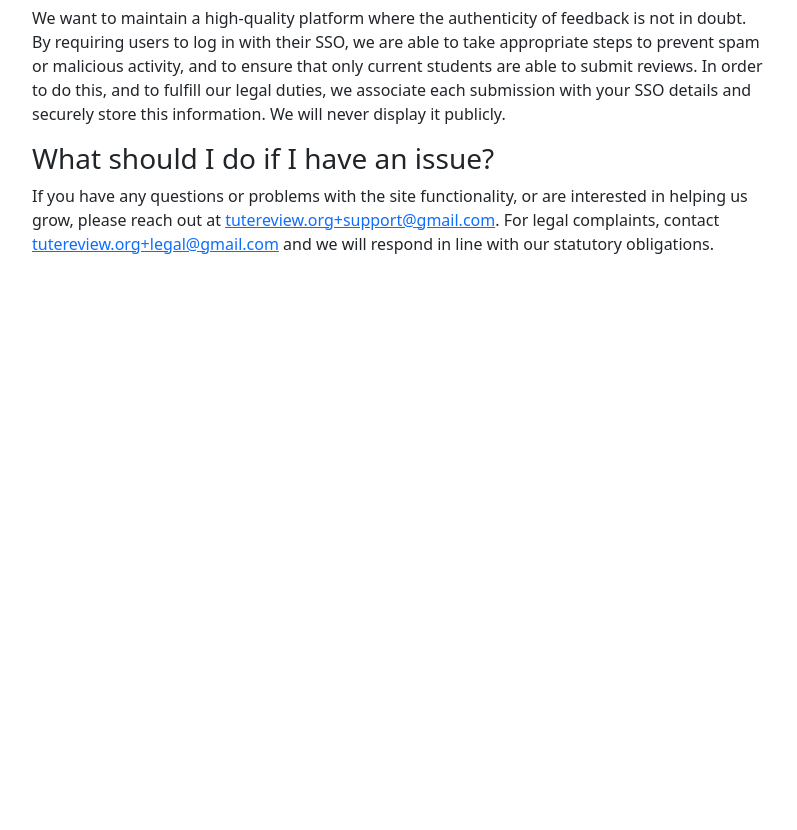
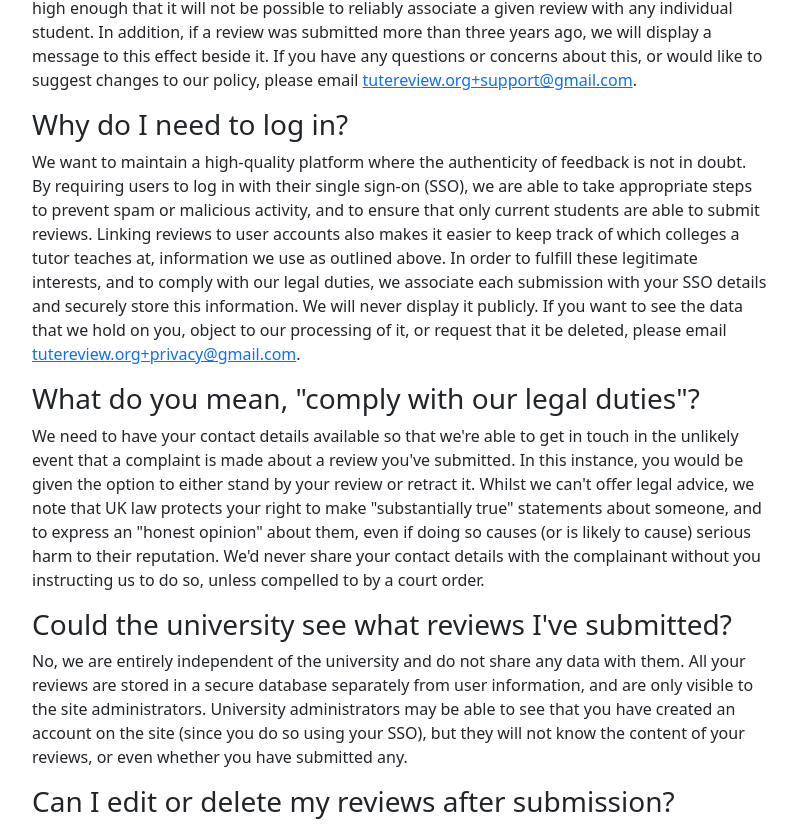
Before and after one commit to selvaradov/tutereview, a React (Create React App) app in the folder client/: page / in a window 1280 px wide. Shown: the part 1190-2020 px from the top of the page, without its empty margins (50-847 px from the left). Before the commit the page ends 1462 px from the top, so only its background shows below. Built offline with nearby package versions, Linux system fonts and the light colour scheme; no server answers.

Commit message:
more detailed FAQs

```diff
--- a/client/src/components/FAQSection.tsx
+++ b/client/src/components/FAQSection.tsx
@@ -4,18 +4,60 @@ const FAQSection = () => {
       <h2> FAQ </h2>
       <h3>Are all my submissions anonymous?</h3>
       <p>
-        Yes. We will never attach your name to any of the feedback
-        which is submitted. However, to make the site is as useful as possible, we <em>will</em> display
-        alongside your review (a) the month & year of submission, and (b) your college.
+        Yes. We will never reveal your name, college or course alongside your review.
+        However, in order to enable users to compare the offerings from different colleges
+        for each subject, we will list with each tutor-paper combination the names
+        of the colleges from which we have received three or more reviews.
+        We believe this will still protect your anonymity, because
+        (a) your college is not displayed directly with the review, and
+        (b) the number of reviews required to display a college is high enough
+        that it will not be possible to reliably associate a given review with
+        any individual student.
+        In addition, if a review was submitted more than three years ago,
+        we will display a message to this effect beside it.
+        If you have any questions or concerns about this, or would like to suggest
+        changes to our policy, please email <a href="mailto:tutereview.org+support@gmail.com">tutereview.org+support@gmail.com</a>.
       </p>
-      <h3> So why do I need to log in?</h3>
+      <h3> Why do I need to log in?</h3>
       <p>
         We want to maintain a high-quality platform where the authenticity of feedback
-        is not in doubt. By requiring users to log in with their SSO, we
+        is not in doubt. By requiring users to log in with their single sign-on (SSO), we
         are able to take appropriate steps to prevent spam or malicious activity,
-        and to ensure that only current students are able to submit reviews. In order
-        to do this, and to fulfill our legal duties, we associate each submission
+        and to ensure that only current students are able to submit reviews. Linking reviews
+        to user accounts also makes it easier to keep track of which colleges a tutor teaches
+        at, information we use as outlined above. In order to fulfill these legitimate interests,
+        and to comply with our legal duties, we associate each submission
         with your SSO details and securely store this information. We will never display it publicly.
+        If you want to see the data that we hold on you, object to our processing of it, or request
+        that it be deleted, please email <a href="mailto:tutereview.org+privacy@gmail.com">tutereview.org+privacy@gmail.com</a>.
+      </p>
+      <h3>What do you mean, "comply with our legal duties"?</h3>
+      <p>
+        We need to have your contact details available so that we're able to get in touch
+        in the unlikely event that a complaint is made about a review you've submitted. In this
+        instance, you would be given the option to either stand by your review or retract it.
+        Whilst we can't offer legal advice, we note that UK law protects your right to make
+        "substantially true" statements about someone, and to express an "honest opinion" about them, even if
+        doing so causes (or is likely to cause) serious harm to their reputation.
+        We'd never share your contact details with the complainant without you instructing us to do
+        so, unless compelled to by a court order.
+      </p>
+      <h3>Could the university see what reviews I've submitted?</h3>
+      <p>
+        No, we are entirely independent of the university and do not share any data with them.
+        All your reviews are stored in a secure database separately
+        from user information, and are only visible to the site administrators.
+        University administrators may be able to see that you have created an account
+        on the site (since you do so using your SSO), but they will not know the content of your reviews, or even
+        whether you have submitted any.
+      </p>
+      <h3>Can I edit or delete my reviews after submission?</h3>
+      <p>
+        No, there is currently no way to edit or delete reviews, but you are able
+        to see all your submitted reviews under the "Account" section of the menu.
+        If you realise you made a mistake or error, please
+        email <a href="mailto:tutereview.org+support@gmail.com">tutereview.org+support@gmail.com</a> and
+        we can make any manual corrections required.
       </p>
       <h3> What should I do if I have an issue?</h3>
       <p>
```
